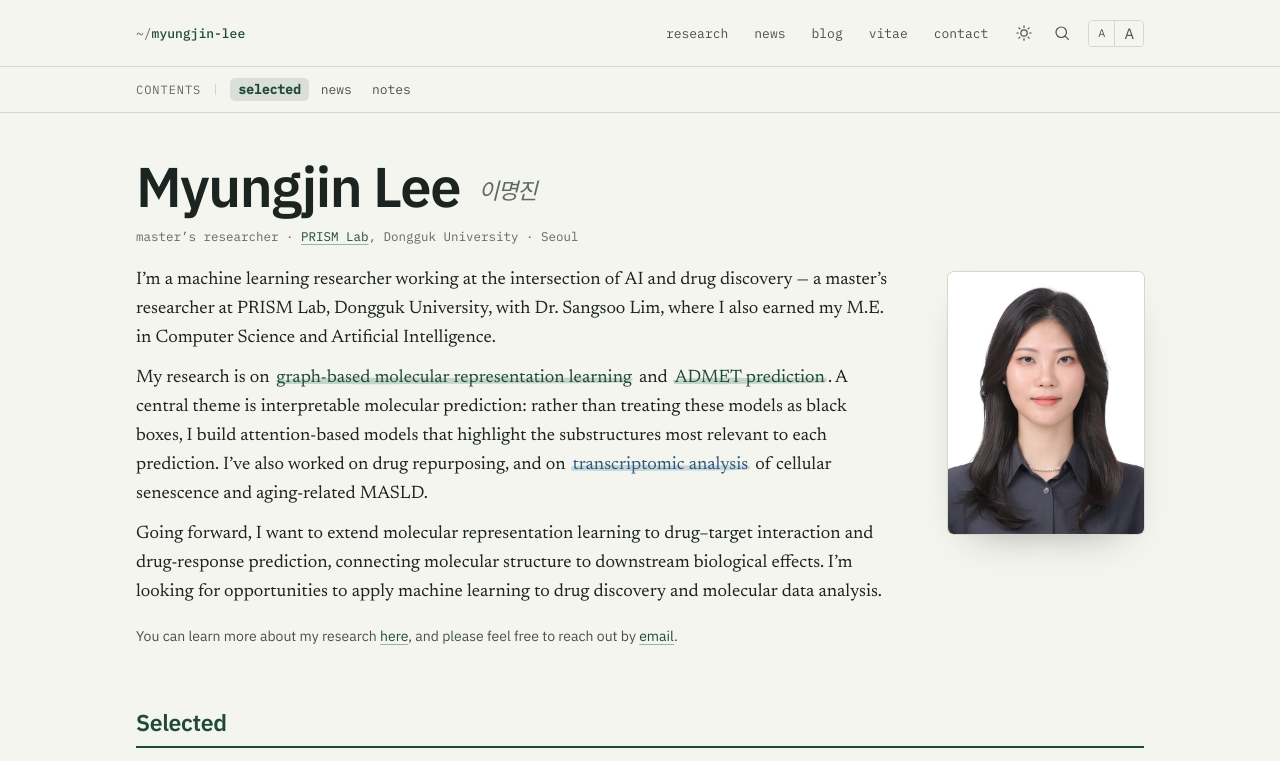
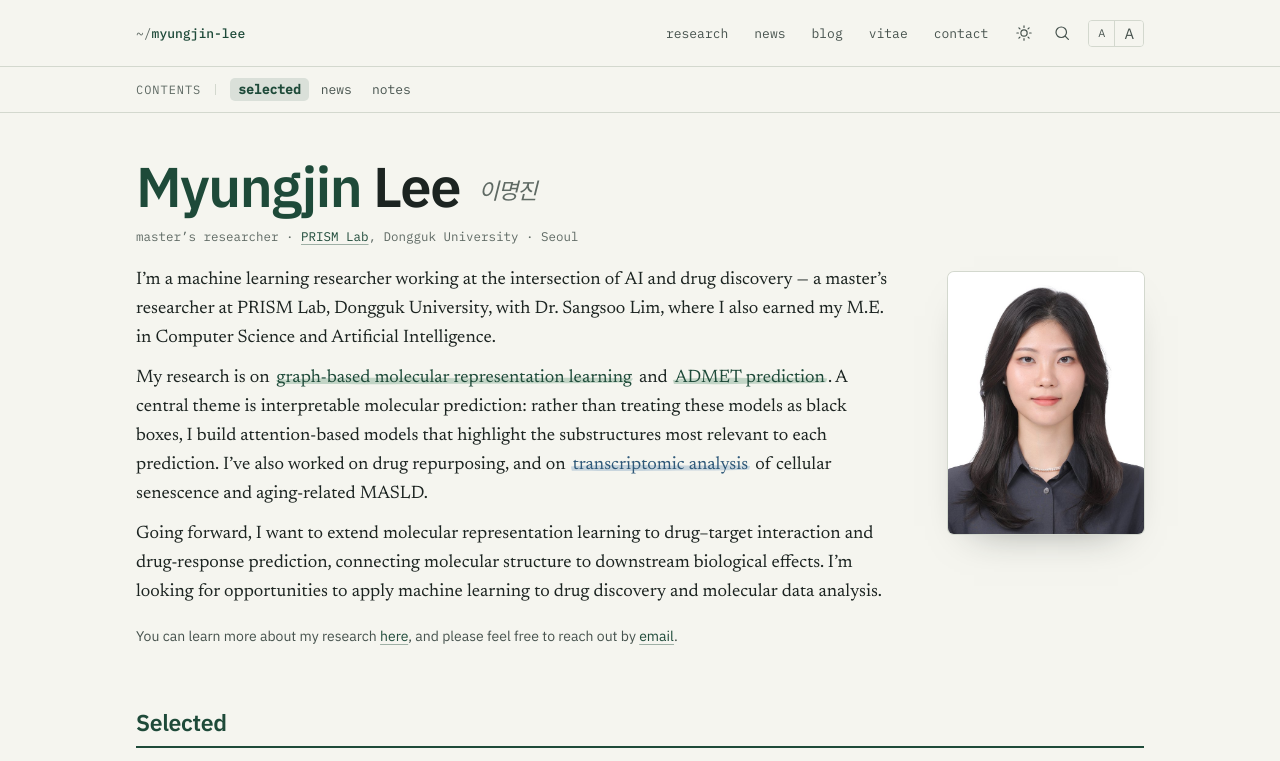
Before and after one commit to myungjin00/myungjin00.github.io, an Astro site: page / in a window 1280 px wide. Shown: the top 761 px of the page. Built offline with nearby package versions, Linux system fonts and the light colour scheme; Astro itself is replaced by a stand-in of ours; some packages are replaced by stand-ins of ours.

Commit message:
home: first name in green

```diff
--- a/src/pages/index.astro
+++ b/src/pages/index.astro
@@ -30,7 +30,7 @@ const posts = mergeTranslations(allPosts).map(e => e.lead).slice(0, 3)
 ]}>
   <section class="wrap hero">
     <div class="intro">
-      <h1>Myungjin Lee <span class="ko">{profile.nameKo}</span></h1>
+      <h1><span class="first">Myungjin</span> Lee <span class="ko">{profile.nameKo}</span></h1>
       <p class="role">master’s researcher · <a href={profile.lab.href}>PRISM Lab</a>, Dongguk University · Seoul</p>
       <div class="bio">
         <p>I’m a machine learning researcher working at the intersection of AI and drug discovery — a master’s researcher at PRISM Lab, Dongguk University, with Dr. Sangsoo Lim, where I also earned my M.E. in Computer Science and Artificial Intelligence.</p>
@@ -90,6 +90,7 @@ const posts = mergeTranslations(allPosts).map(e => e.lead).slice(0, 3)
   #selected td a:hover { color: var(--green); }
   .hero { display: grid; grid-template-columns: minmax(0, 1fr) auto; gap: 52px; align-items: center; padding-block: 44px 36px; }
   @media (max-width: 900px) { .hero { grid-template-columns: 1fr; gap: 24px; padding-block: 28px 32px; } .portrait { justify-self: start !important; width: 128px !important; } }
+  .first { color: var(--green); }
   .ko { font-family: var(--serif); font-style: italic; font-weight: 400; font-size: .4em; color: var(--muted); margin-left: .3em; vertical-align: .35em; }
   .closing { margin: 18px 0 0; font-size: calc(14px * var(--fs)); color: var(--soft); }
   h1 { font-weight: 600; font-size: calc(clamp(38px, 5.2vw, 56px) * var(--fs)); line-height: 1; letter-spacing: -.025em; margin: 0; }
```
